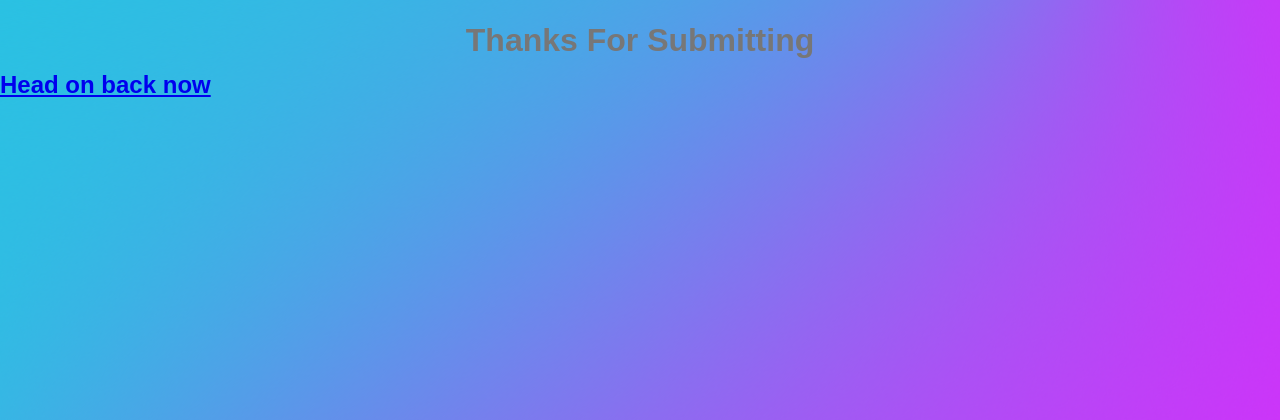
After one commit to Marshall-Wilson/horoscope_predictor, a Flask app: template templates/submit.html in a window 1280 px wide. The commit adds this page. Shown: the top 420 px of the page. Run offline with Flask 2, Linux system fonts and the light colour scheme; the template is opened without the code that fills it, so the values that code supplies are empty.

Commit message:
testing and heroku link

```diff
--- a/app.py
+++ b/app.py
@@ -1,6 +1,18 @@
 from flask import Flask, render_template, request
+from flask_sqlalchemy import SQLAlchemy
 
 app = Flask(__name__)
+
+app.config['SQLALCHEMY_DATABASE_URI'] = "postgres://zviqcjluumydzn:9c2c7e15f7a47ae5aa2ad3e621df3feda14f44a7ba06f773bdeab9e0be517490@ec2-52-54-174-5.compute-1.amazonaws.com:5432/df8daer9acdb4c"
+app.config['SQLALCHEMY_TRACK_MODIFICATIONS'] = False
+db = SQLAlchemy(app)
+class Submission(db.Model):
+    __tablename__ = "submission"
+    id = db.Column(db.Integer, primary_key=True, unique=True)
+    input = db.Column(db.String(200), unique=False)
+
+    def __init__(self, input):
+        self.input = input
 
 @app.route('/')
 def index():
@@ -10,8 +22,11 @@ def index():
 def submit():
     if request.method == 'POST':
         input = request.form['input']
-        return render_template('index.html')
+        data = Submission(input)
+        db.session.add(data)
+        db.session.commit()
+        return render_template('submit.html')
+
 
 if __name__ == '__main__':
-    app.debug = True
-    app.run()
+    app.run(debug = True)
--- /dev/null
+++ b/static/css/index.css
@@ -0,0 +1,76 @@
+* {
+    box-sizing: border-box;
+    margin: 0;
+    padding: 0;
+}
+
+body {
+    background-image: url(../images/bg_gradient.png);
+    background-size: length(100%, 100%);
+    background-repeat: no-repeat;
+    font-family: Arial, Helvetica, sans-serif;
+    color: #333;
+    height: 100%;
+    line-height: 1.6;
+}
+
+.container {
+    max-width: 650px;
+    margin: 1rem auto;
+    overflow: auto;
+    padding: 0 2rem;
+}
+
+h1 {
+    color: #777;
+    margin-top: 15px;
+    position: relative;
+    text-align: center;
+}
+
+h3 {
+    margin-bottom: 10px;
+}
+
+img {
+    width: 100%;
+}
+
+.message {
+    text-align: center;
+    padding: 5px;
+    border: #ccc dotted 2px;
+    margin-top: 2rem;
+}
+
+.logo {
+    width: 300px;
+    display: block;
+    margin: auto;
+}
+
+.form-group {
+    margin: 1rem 0;
+}
+
+input[type='text'],
+select,
+textarea {
+    display: block;
+    width: 100%;
+    padding: 0.4rem;
+    font-size: 1.2rem;
+    border: 1px solid #ccc;
+}
+
+.btn {
+    display: block;
+    width: 100%;
+    background: #333;
+    color: #fff;
+    padding: 10px 20px;
+    border: none;
+    cursor: pointer;
+    outline: none;
+    margin-top: 1rem;
+}
--- /dev/null
+++ b/templates/submit.html
@@ -0,0 +1,16 @@
+<!DOCTYPE html>
+<html lang="en">
+
+<head>
+    <meta charset="UTF-8">
+    <meta name="viewport" content="width=device-width, initial-scale=1.0">
+    <link rel="stylesheet" href="{{url_for('static', filename='css/index.css')}}">
+    <title>Horoscope Predictor</title>
+</head>
+
+<body>
+    <h1>Thanks For Submitting</h1>
+    <h2><a href="{{ url_for('index') }}">Head on back now</a></h2>
+</body>
+
+</html>
```
Also changed, not shown: static/style.css (deleted, +0 -71 lines), templates/index.html (+6 -6 lines), puppy.jpg (added), static/images/bg_gradient.png (added), 2 other files.
